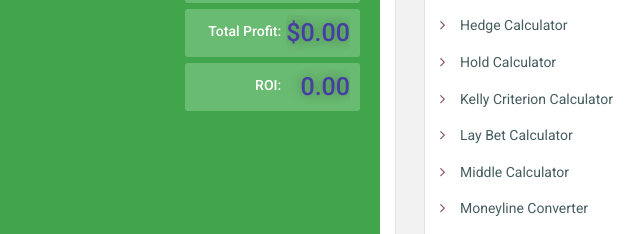
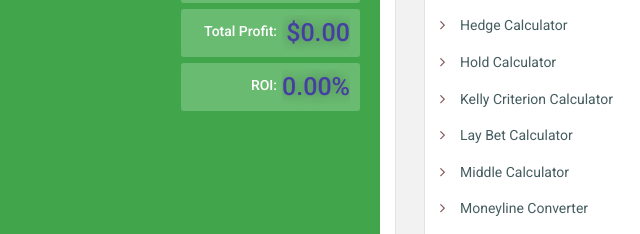
Before and after one commit to dont-doubt/dont-doubt.github.io, a plain HTML site: page arbitrage/index.html in a window 1280 px wide. Shown: the part 413-647 px from the top of the page, 458-1098 px from the left. Drawn offline with Linux system fonts and the light colour scheme.

Commit message:
Update index.html

```diff
--- a/arbitrage/index.html
+++ b/arbitrage/index.html
@@ -207,7 +207,7 @@
 															<ul>
 																<li><samp>Total Payout:</samp> <span class="result-input" id="total_payout">$0.00</span></li>
 																<li><samp>Total Profit:</samp> <span class="result-input" id="total_profit">$0.00</span> </li>
-																<li><samp>ROI:</samp> <span class="result-input" id="roi">0.00 </span></li>
+																<li><samp>ROI:</samp> <span class="result-input" id="roi">0.00% </span></li>
 															</ul>
 														</div>
 													</div>
```
